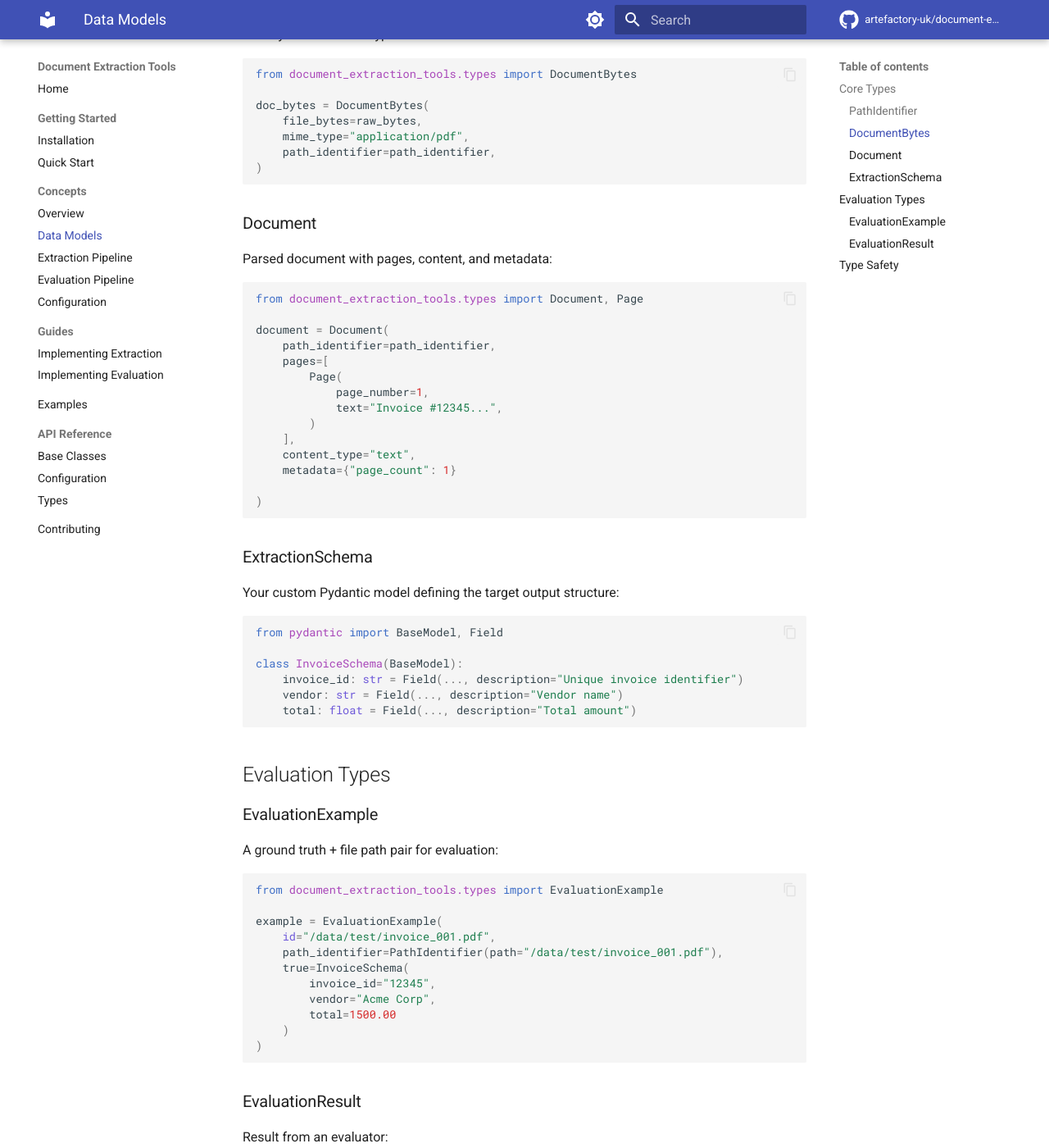
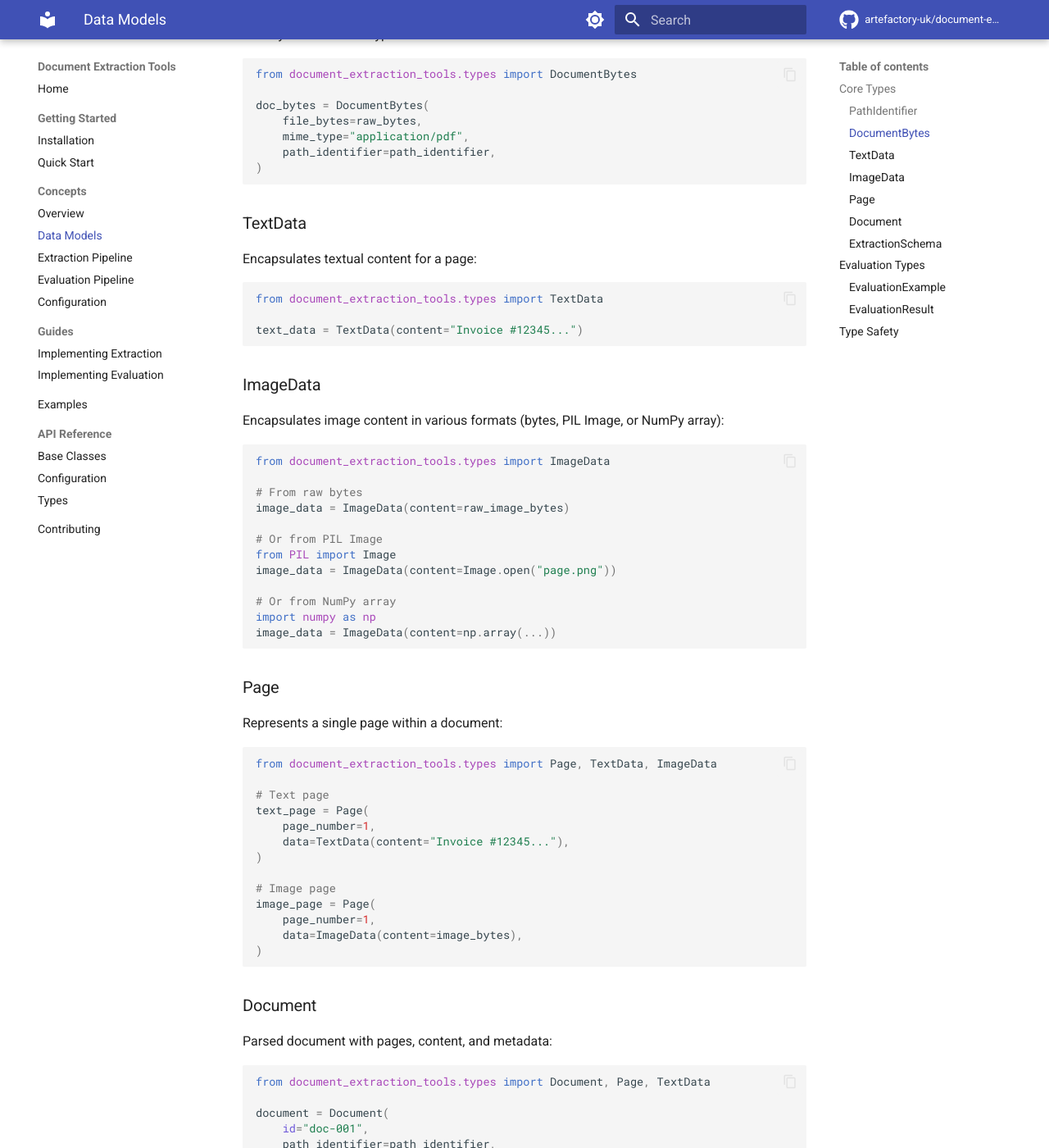
Before and after one commit to artefactory-uk/document-extraction-tools, an MkDocs documentation site: the page built from docs/concepts/data-models.md, in a window 1280 px wide and 1400 px high, scrolled down 568 px. Shown: the whole window at 82% size. Built offline with MkDocs 1.6.1 and Material for MkDocs 9.7.7, drawn with Linux system fonts in a browser that asks for light colours; comment, search, counter and statistics services are not loaded; some of the changed text lies outside the part shown.

Commit message:
update docs

````diff
--- a/docs/concepts/data-models.md
+++ b/docs/concepts/data-models.md
@@ -31,26 +31,78 @@ doc_bytes = DocumentBytes(
 )
 ```
 
+### TextData
+
+Encapsulates textual content for a page:
+
+```python
+from document_extraction_tools.types import TextData
+
+text_data = TextData(content="Invoice #12345...")
+```
+
+### ImageData
+
+Encapsulates image content in various formats (bytes, PIL Image, or NumPy array):
+
+```python
+from document_extraction_tools.types import ImageData
+
+# From raw bytes
+image_data = ImageData(content=raw_image_bytes)
+
+# Or from PIL Image
+from PIL import Image
+image_data = ImageData(content=Image.open("page.png"))
+
+# Or from NumPy array
+import numpy as np
+image_data = ImageData(content=np.array(...))
+```
+
+### Page
+
+Represents a single page within a document:
+
+```python
+from document_extraction_tools.types import Page, TextData, ImageData
+
+# Text page
+text_page = Page(
+    page_number=1,
+    data=TextData(content="Invoice #12345..."),
+)
+
+# Image page
+image_page = Page(
+    page_number=1,
+    data=ImageData(content=image_bytes),
+)
+```
+
 ### Document
 
 Parsed document with pages, content, and metadata:
 
 ```python
-from document_extraction_tools.types import Document, Page
+from document_extraction_tools.types import Document, Page, TextData
 
 document = Document(
+    id="doc-001",
     path_identifier=path_identifier,
     pages=[
         Page(
             page_number=1,
-            text="Invoice #12345...",
+            data=TextData(content="Invoice #12345..."),
         )
     ],
     content_type="text",
-    metadata={"page_count": 1}
-
+    metadata={"page_count": 1},
 )
 ```
+
+!!! note "Content Type Validation"
+    The `Document` model validates that all page data types match the declared `content_type`. If `content_type` is `"text"`, all pages must contain `TextData`. If `content_type` is `"image"`, all pages must contain `ImageData`.
 
 ### ExtractionSchema
 
````
Also changed, not shown: docs/api/types.md (+24 -0 lines), docs/concepts/evaluation-pipeline.md (+2 -2 lines), docs/concepts/extraction-pipeline.md (+3 -2 lines), docs/guides/implementing-extraction.md (+5 -4 lines).
